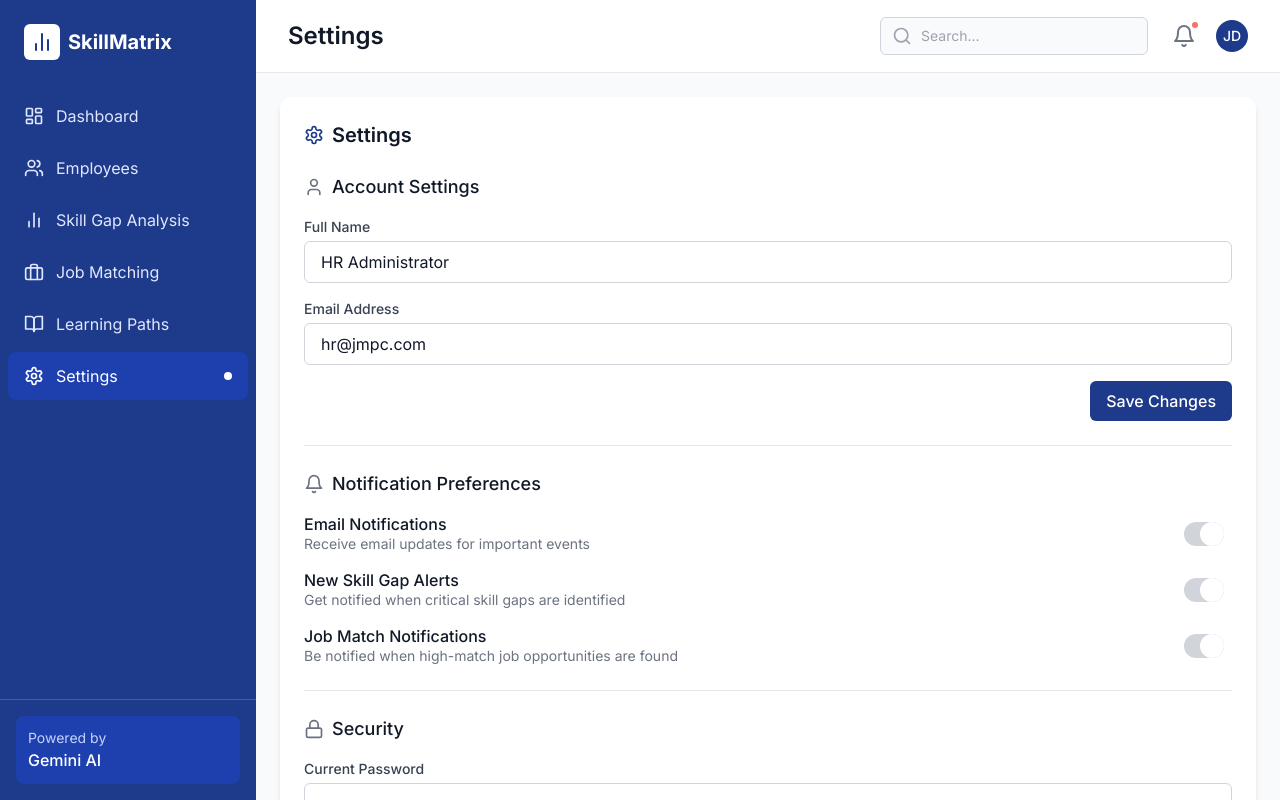
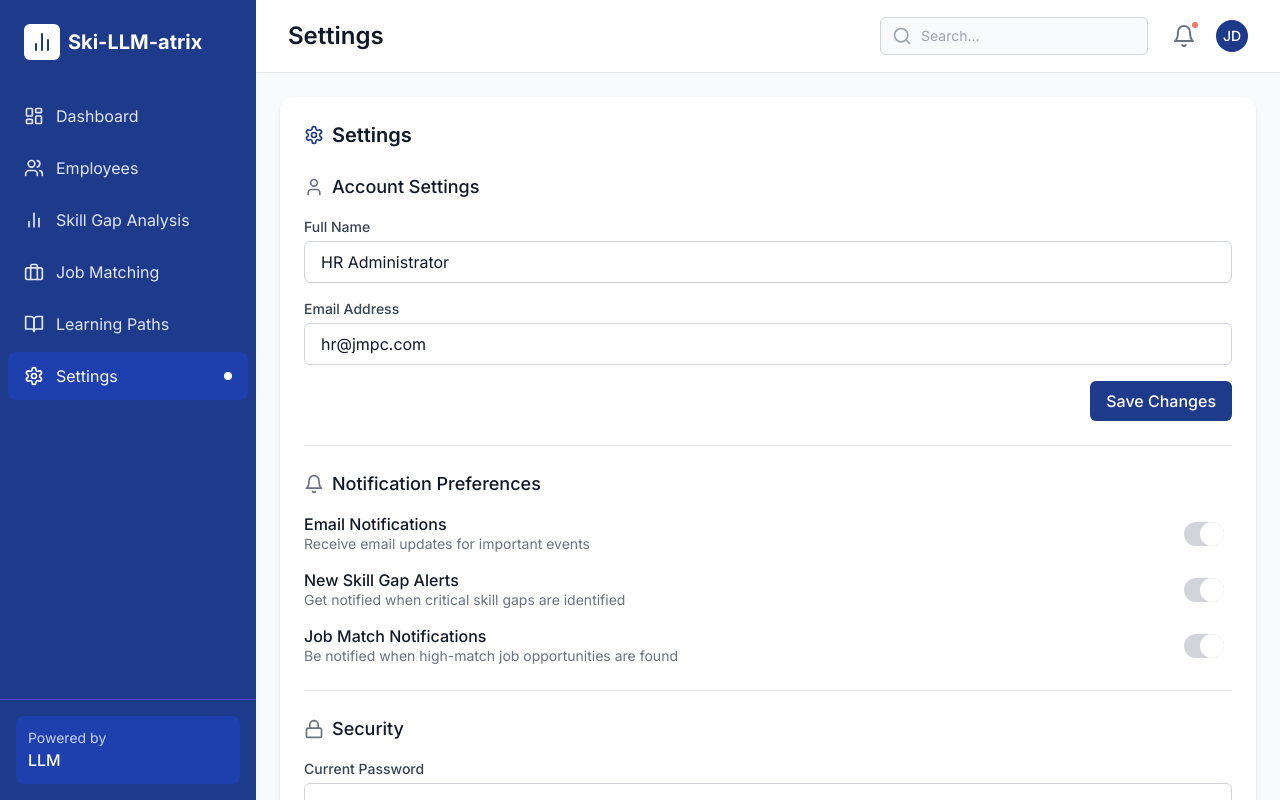
Before and after one commit to Laxman-Bist/skillmatrix, a React (Vite) app: page /settings in a window 1280 px wide. Built offline with nearby package versions, Linux system fonts and the light colour scheme; no server answers.

Commit message:
Updated Sidebar.tsx

```diff
--- a/src/components/Sidebar.tsx
+++ b/src/components/Sidebar.tsx
@@ -40,7 +40,7 @@ const Sidebar: React.FC<SidebarProps> = ({ isOpen, onClose }) => {
             <div className="bg-white rounded-md p-1.5">
               <BarChart2 className="h-6 w-6 text-primary-700" />
             </div>
-            <span className="text-xl font-bold">SkillMatrix</span>
+            <span className="text-xl font-bold">Ski-LLM-atrix</span>
           </Link>
           <button
             onClick={onClose}
@@ -79,7 +79,7 @@ const Sidebar: React.FC<SidebarProps> = ({ isOpen, onClose }) => {
         <div className="p-4 border-t border-primary-600 mt-auto">
           <div className="bg-primary-800 rounded-lg p-3">
             <p className="text-sm text-primary-200">Powered by</p>
-            <p className="font-medium">Gemini AI</p>
+            <p className="font-medium">LLM</p>
           </div>
         </div>
       </aside>
```
